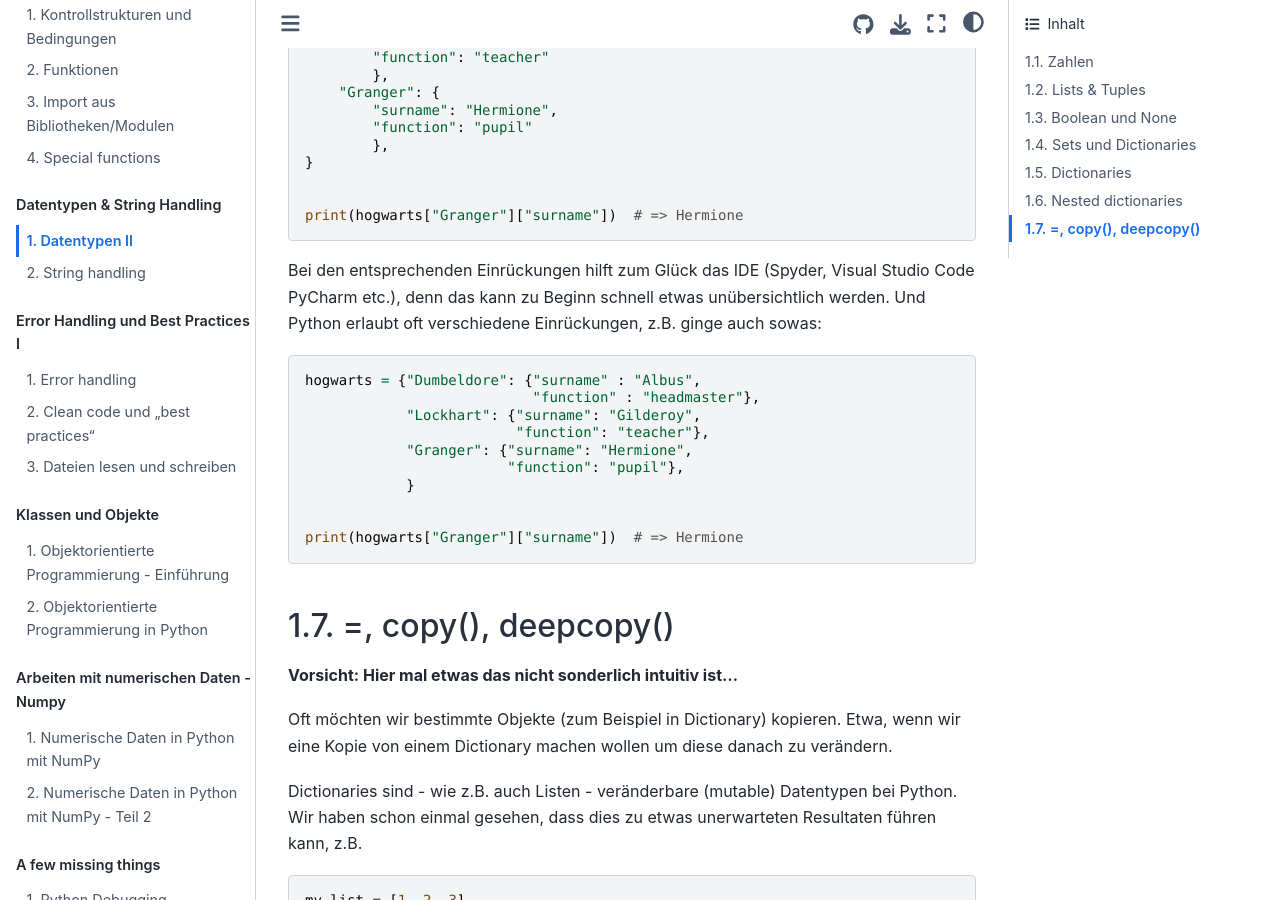
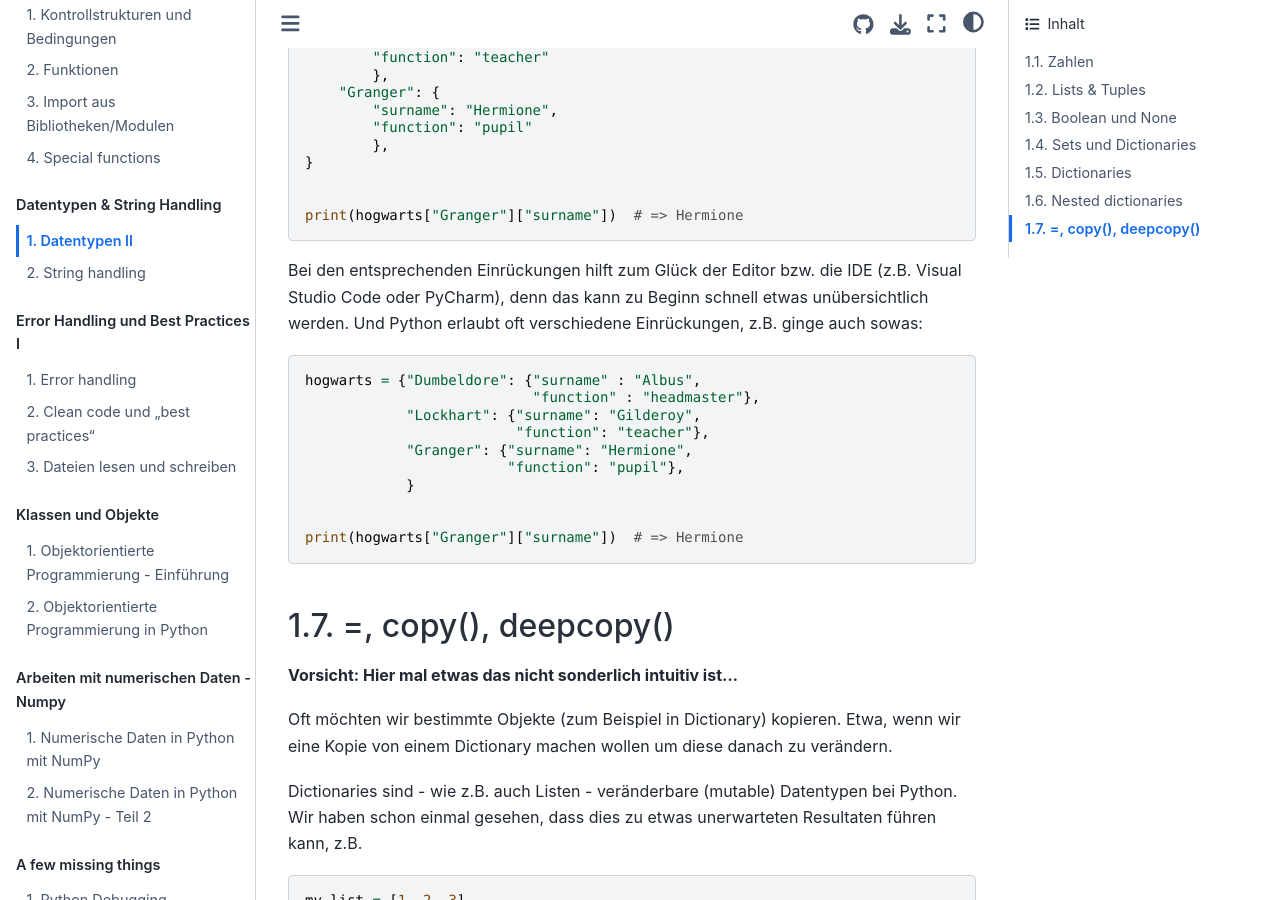
Before and after one commit to florian-huber/python-introduction, a Jupyter Book: the page built from lesson_material_german/04_datatypes_2.md, in a window 1280 px wide and 900 px high, scrolled down 6446 px. Built offline with Jupyter Book 1.0.4 settings and Sphinx 7.4.7 and the Sphinx Book theme 1.1.4, drawn with Linux system fonts in a browser that asks for light colours; pages that are not in the unit, such as notebooks, are missing from menus; comment, search, counter and statistics services are not loaded.

Commit message:
minor updates

````diff
--- a/lesson_material_german/04_datatypes_2.md
+++ b/lesson_material_german/04_datatypes_2.md
@@ -330,7 +330,7 @@ hogwarts = {
 print(hogwarts["Granger"]["surname"])  # => Hermione
 ```
 
-Bei den entsprechenden Einrückungen hilft zum Glück das IDE (Spyder, Visual Studio Code PyCharm etc.), denn das kann zu Beginn schnell etwas unübersichtlich werden. Und Python erlaubt oft verschiedene Einrückungen, z.B. ginge auch sowas:
+Bei den entsprechenden Einrückungen hilft zum Glück der Editor bzw. die IDE (z.B. Visual Studio Code oder PyCharm), denn das kann zu Beginn schnell etwas unübersichtlich werden. Und Python erlaubt oft verschiedene Einrückungen, z.B. ginge auch sowas:
 
 ```python
 hogwarts = {"Dumbeldore": {"surname" : "Albus",
````
Also changed, not shown: lesson_material_german/03_functions.md (+1 -1 lines), lesson_material_german/03_import_libraries_modules.md (+2 -2 lines), lesson_material_german/04_string_handling.md (+2 -2 lines).
